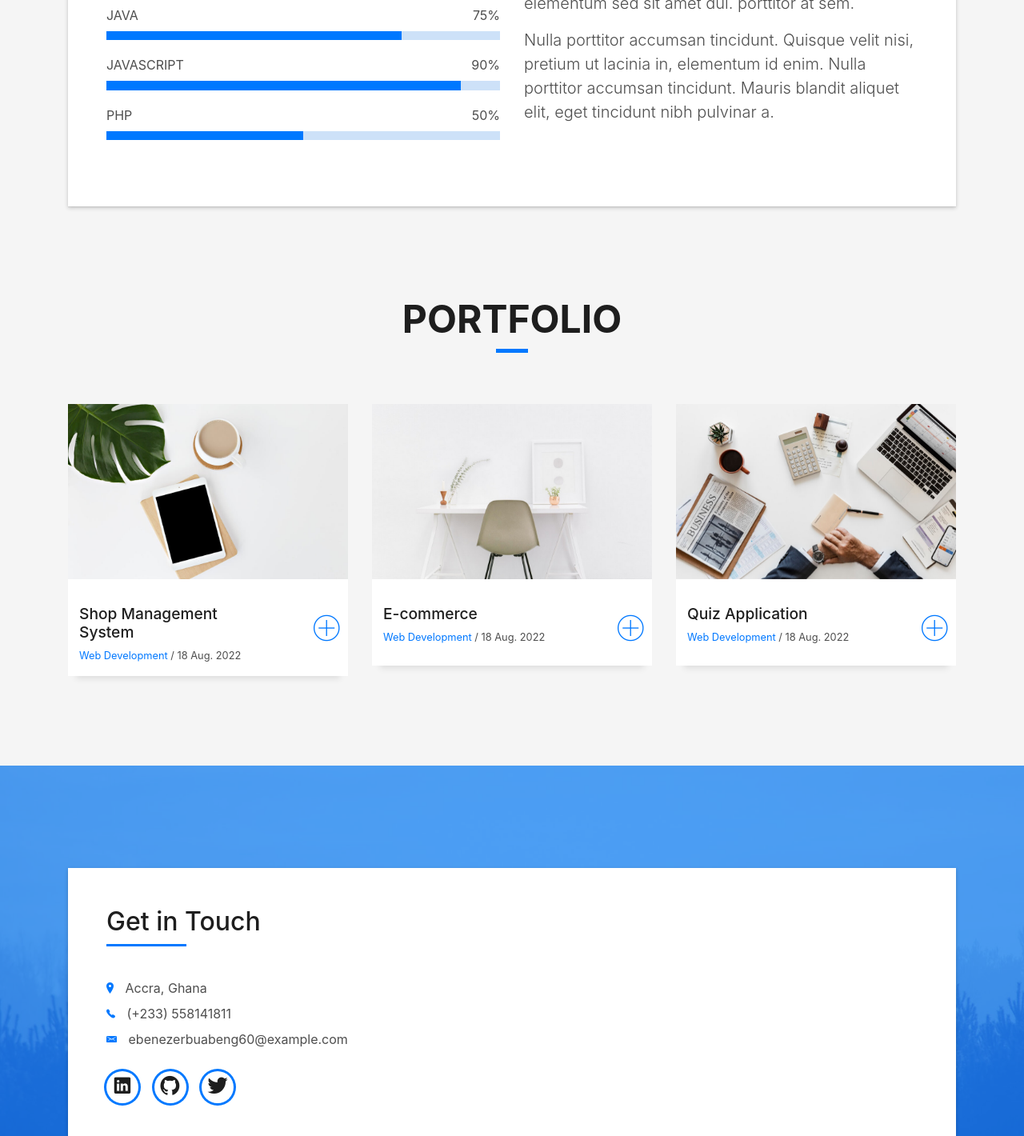
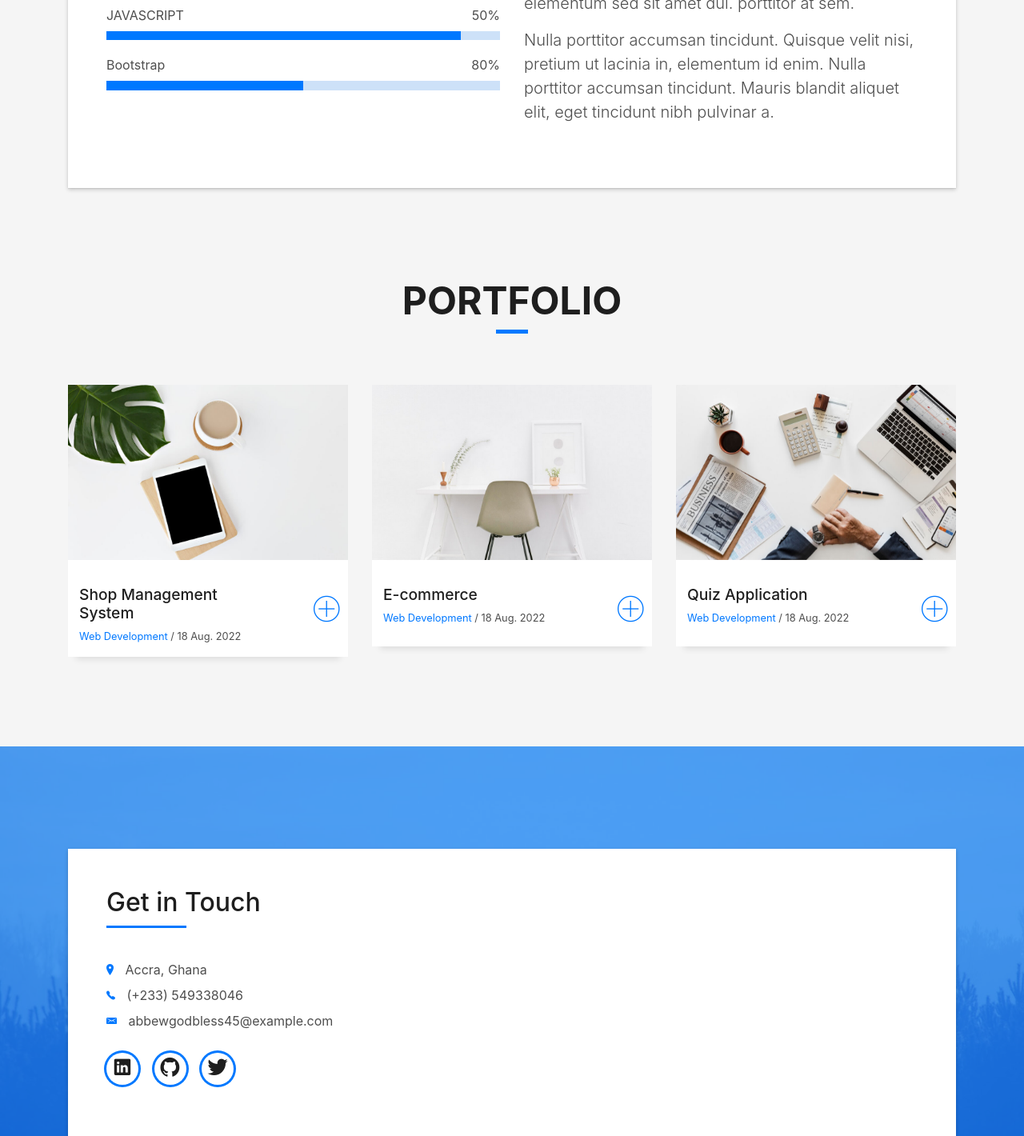
Before and after one commit to Cvte-Kid/Portfolio, a plain HTML site: page index.html in a window 1280 px wide. Shown: the part 1380-2800 px from the top of the page at 80% size. Drawn offline with Linux system fonts and the light colour scheme; files whose address does not match are found by name.

Commit message:
Changed few items

```diff
--- a/index.html
+++ b/index.html
@@ -2,7 +2,7 @@
 <html lang="en">
 <head>
   <meta charset="utf-8">
-  <title>King Khay</title>
+  <title>Cvte-Kid</title>
   <meta content="width=device-width, initial-scale=1.0" name="viewport">
   <meta content="" name="keywords">
   <meta content="" name="description">
@@ -33,7 +33,7 @@
   <!--/ Nav Star /-->
   <nav class="navbar navbar-b navbar-trans navbar-expand-md" id="mainNav">
     <div class="container">
-      <a class="navbar-brand js-scroll" href="#page-top">King Khay</a>
+      <a class="navbar-brand js-scroll" href="#page-top">Cvte-Kid</a>
       <button class="navbar-toggler collapsed" type="button" data-toggle="collapse" data-target="#navbarDefault"
         aria-controls="navbarDefault" aria-expanded="false" aria-label="Toggle navigation">
         <span></span>
@@ -67,7 +67,7 @@
       <div class="table-cell">
         <div class="container">
           <!--<p class="display-6 color-d">Hello, world!</p>-->
-          <h1 class="intro-title mb-4">I am Ebenezer Buabeng</h1>
+          <h1 class="intro-title mb-4">I am Godbless Mensah Abbew</h1>
           <p class="intro-subtitle"><span class="text-slider-items">Web Developer,Software Engineer</span><strong class="text-slider"></strong></p>
           <!-- <p class="pt-3"><a class="btn btn-primary btn js-scroll px-4" href="#about" role="button">Learn More</a></p> -->
         </div>
@@ -112,17 +112,13 @@
                     <div class="progress-bar" role="progressbar" style="width: 70%" aria-valuenow="70" aria-valuemin="0"
                       aria-valuemax="100"></div>
                   </div>
-                  <span>JAVA</span> <span class="pull-right">75%</span>
-                  <div class="progress">
-                    <div class="progress-bar" role="progressbar" style="width: 75%" aria-valuenow="75" aria-valuemin="0"
-                      aria-valuemax="100"></div>
-                  </div>
-                  <span>JAVASCRIPT</span> <span class="pull-right">90%</span>
+
+                  <span>JAVASCRIPT</span> <span class="pull-right">50%</span>
                   <div class="progress">
                     <div class="progress-bar" role="progressbar" style="width: 90%" aria-valuenow="90" aria-valuemin="0"
                       aria-valuemax="100"></div>
                   </div>
-                  <span>PHP</span> <span class="pull-right">50%</span>
+                  <span>Bootstrap</span> <span class="pull-right">80%</span>
                   <div class="progress">
                     <div class="progress-bar" role="progressbar" style="width: 50%;" aria-valuenow="50" aria-valuemin="0"
                       aria-valuemax="100"></div>
@@ -274,8 +270,8 @@
                   <div class="more-info">
                     <ul class="list-ico">
                       <li><span class="ion-ios-location"></span> Accra, Ghana</li>
-                      <li><span class="ion-ios-telephone"></span> (+233) 558141811</li>
-                      <li><span class="ion-email"></span> ebenezerbuabeng60@example.com</li>
+                      <li><span class="ion-ios-telephone"></span> (+233) 549338046</li>
+                      <li><span class="ion-email"></span> abbewgodbless45@example.com</li>
                     </ul>
                   </div>
                   <div class="socials">
@@ -297,7 +293,7 @@
         <div class="row">
           <div class="col-sm-12">
             <div class="copyright-box">
-              <p class="copyright">&copy; Copyright <strong>King Khay</strong>. All Rights Reserved</p>
+              <p class="copyright">&copy; Copyright <strong>Cvte-Kid</strong>. All Rights Reserved</p>
               <div class="credits">
                 <!--
                   All the links in the footer should remain intact.
```
